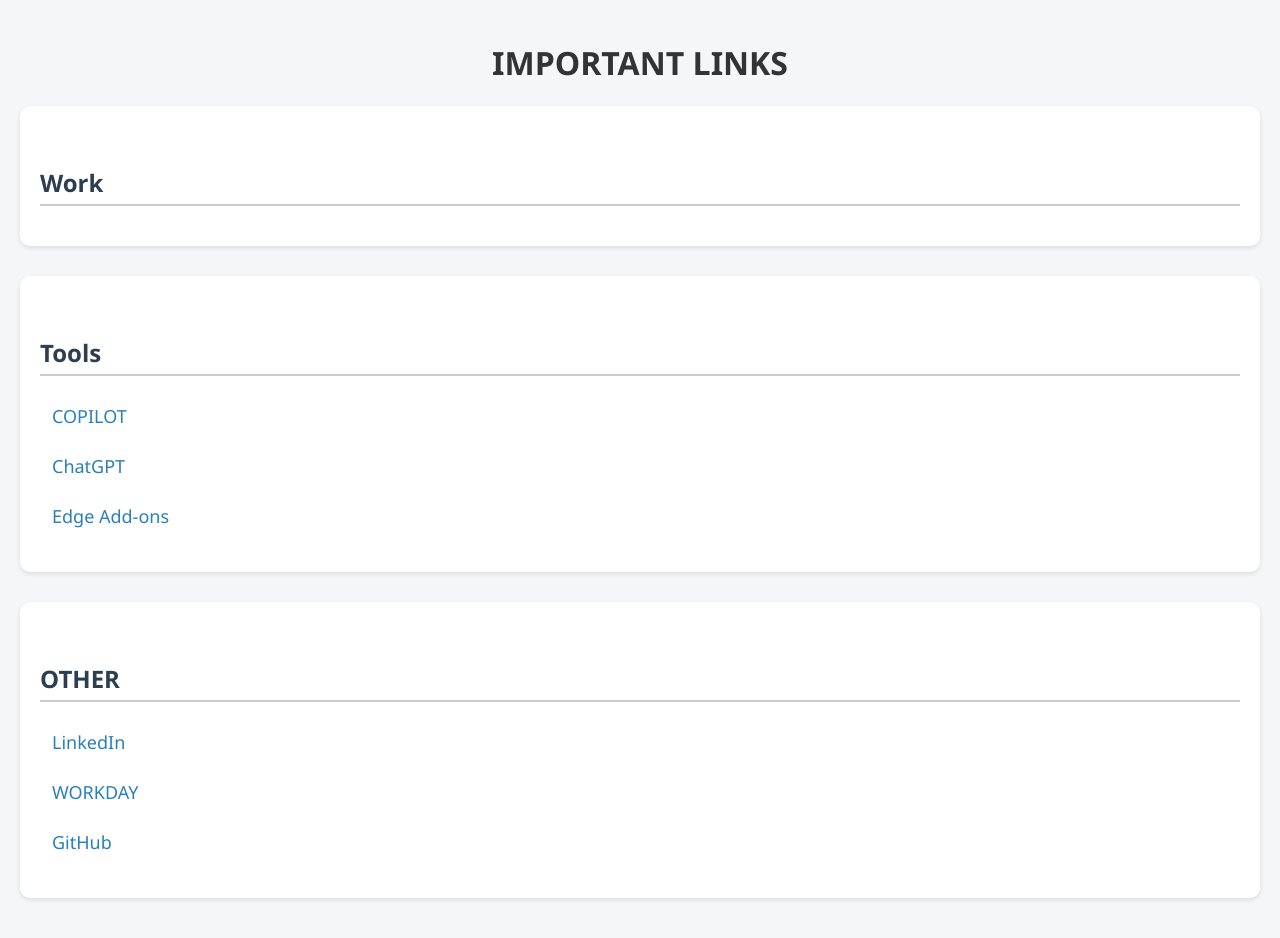
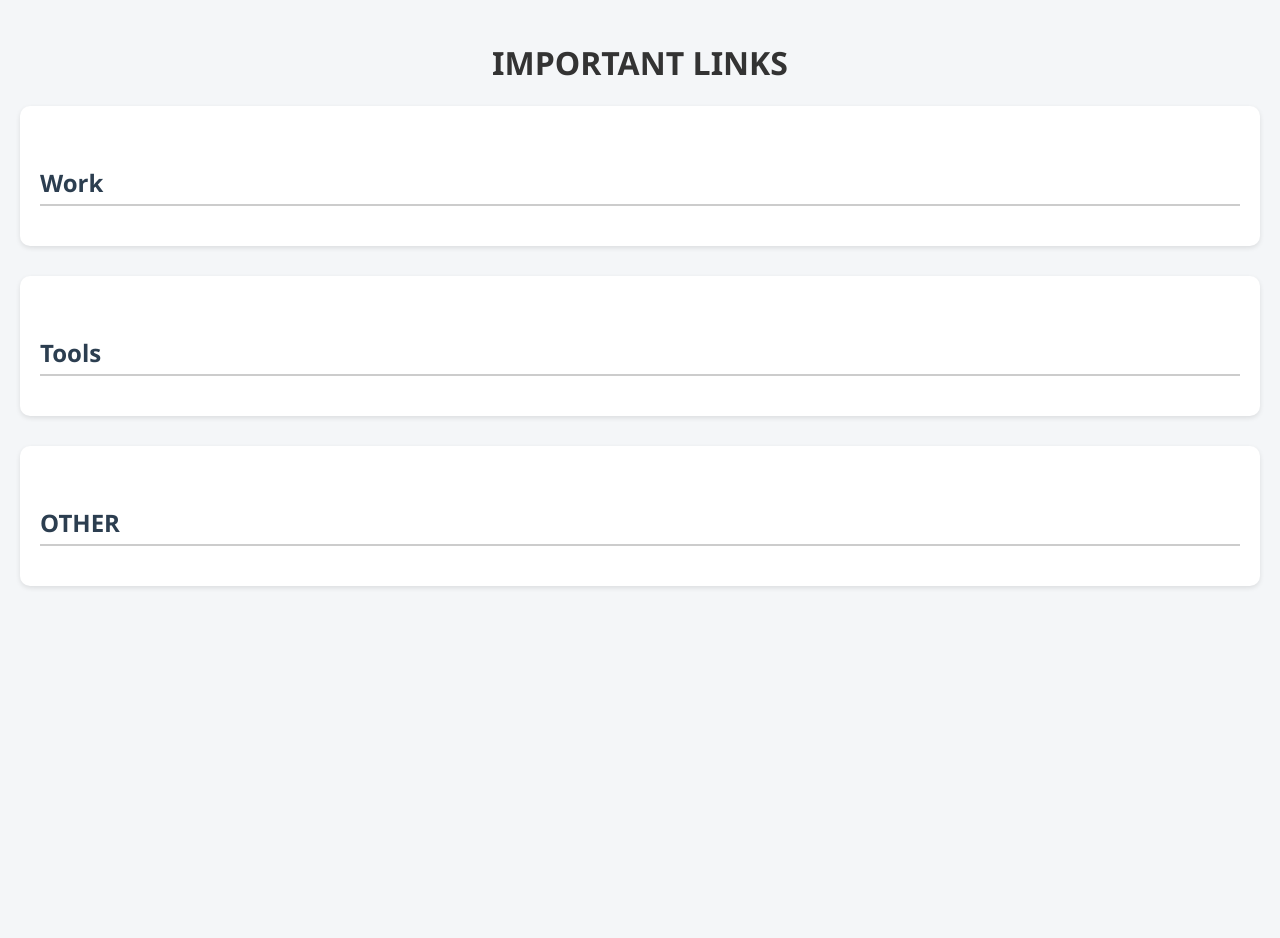
Before and after one commit to Anush-git-hub/important-links, a plain HTML site: page index.html in a window 1280 px wide. After the commit the page ends 800 px from the top, so only its background shows below. Drawn offline with Linux system fonts and the light colour scheme.

Commit message:
Update index.html

```diff
--- a/index.html
+++ b/index.html
@@ -63,18 +63,14 @@
     <div class="section">
         <h2>Tools</h2>
         <ul>
-            <li><a href="https://m365.cloud.microsoft/chat/?auth=2" target="_blank">COPILOT</a></li>
-            <li><a href="https://chat.openai.com" target="_blank">ChatGPT</a></li>
-            <li><a href="https://microsoftedge.microsoft.com/addons" target="_blank">Edge Add-ons</a></li>
+
         </ul>
     </div>
 
     <div class="section">
         <h2>OTHER</h2>
         <ul>
-            <li><a href="https://www.linkedin.com" target="_blank">LinkedIn</a></li>
-            <li><a href="https://wd3.myworkday.com/lseg/d/task/2997$18982.htmld" target="_blank">WORKDAY</a></li>
-            <li><a href="https://github.com" target="_blank">GitHub</a></li>
+
         </ul>
     </div>
 </body>
```
